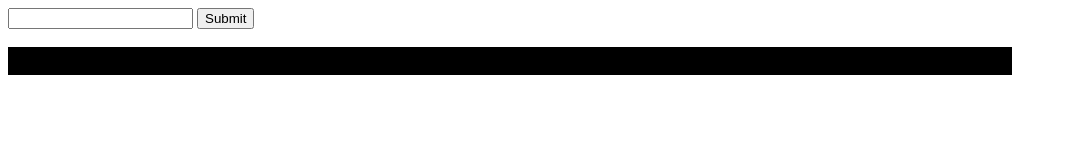
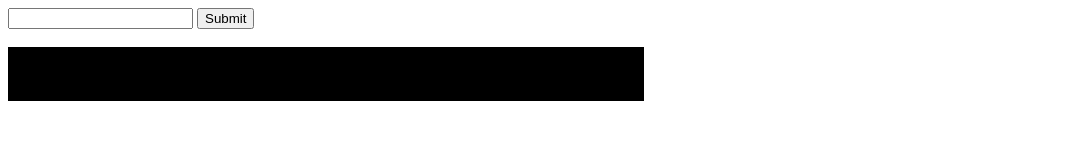
Before and after one commit to alexanderturinske/toy-problems, a website: page Miscellaneous/progressBar/progressBar.html in a window 1280 px wide. Shown: the whole page, without its empty margins (0-1067 px from the left). Drawn offline with Linux system fonts and the light colour scheme.

Commit message:
Improve styling

```diff
--- a/Miscellaneous/progressBar/progressBar.css
+++ b/Miscellaneous/progressBar/progressBar.css
@@ -4,12 +4,13 @@
 
 .container {
   background-color: black;
-  width: 1000px;
+  width: 50%;
+  height: 50px;
   padding: 2px;
 }
 
 .progress {
   background-color: lightgreen;
   width: 0%;
-  height: 20px;
+  height: 100%;
 }
```
